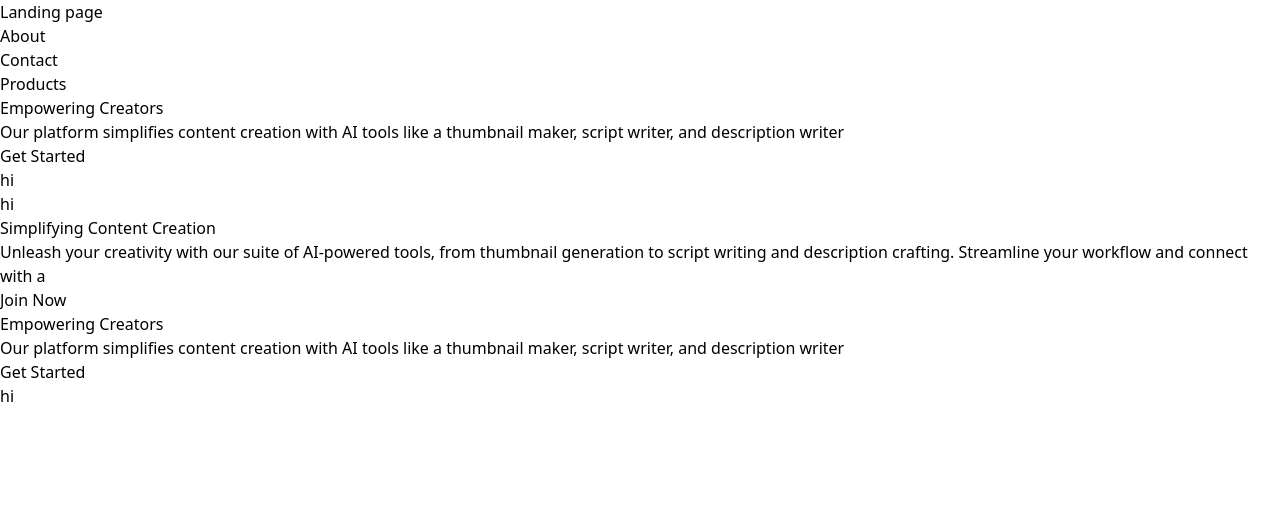
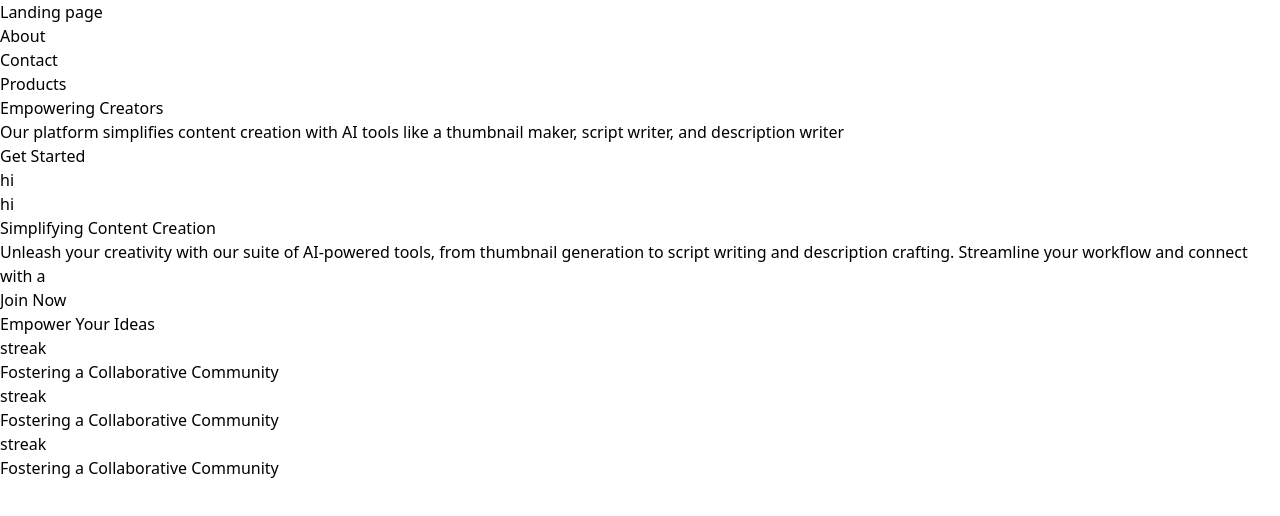
Before and after one commit to MetaCreators/LandingPage, a React (Vite) app: page / in a window 1280 px wide. Shown: the top 516 px of the page. Built offline with nearby package versions, Linux system fonts and the light colour scheme.

Commit message:
hero section 2

```diff
--- a/src/App.tsx
+++ b/src/App.tsx
@@ -1,5 +1,6 @@
 import "./App.css";
 import HeroSection2 from "./components/HeroSection2";
+import HeroSection3 from "./components/HeroSection3";
 import HeroSection1 from "./components/HerSection1";
 import Navbar from "./components/Navbar";
 
@@ -9,7 +10,7 @@ function App() {
       <Navbar />
       <HeroSection1 />
       <HeroSection2 />
-      <HeroSection1 />
+      <HeroSection3 />
     </div>
   );
 }
--- a/src/components/HeroSection2.tsx
+++ b/src/components/HeroSection2.tsx
@@ -1,6 +1,6 @@
 function HeroSection2() {
   return (
-    <div className="bg-sky-950 flex justify-between text-black h-screen border-b border-black">
+    <div className="bg-sky-950 flex justify-between text-black h-screen">
       <div className="w-1/2 flex justify-center items-center">
         {/* <img src={tailor} className="h-80 w-80 rounded-lg" /> */}hi
       </div>
--- /dev/null
+++ b/src/components/HeroSection3.tsx
@@ -0,0 +1,29 @@
+function HeroSection3() {
+  return (
+    <div className="bg-sky-950 flex flex-col justify-center items-center h-44 space-y-6">
+      <div className="text-white text-3xl">Empower Your Ideas</div>
+      <div className="flex space-x-9">
+        <div className="border border-white flex flex-col justify-center items-center p-4">
+          <div className="text-white">streak</div>
+          <div className="text-slate-500">
+            Fostering a Collaborative Community
+          </div>
+        </div>
+        <div className="border border-white flex flex-col justify-center items-center p-4">
+          <div className="text-white">streak</div>
+          <div className="text-slate-500">
+            Fostering a Collaborative Community
+          </div>
+        </div>
+        <div className="border border-white flex flex-col justify-center items-center p-4">
+          <div className="text-white">streak</div>
+          <div className="text-slate-500">
+            Fostering a Collaborative Community
+          </div>
+        </div>
+      </div>
+    </div>
+  );
+}
+
+export default HeroSection3;
```
